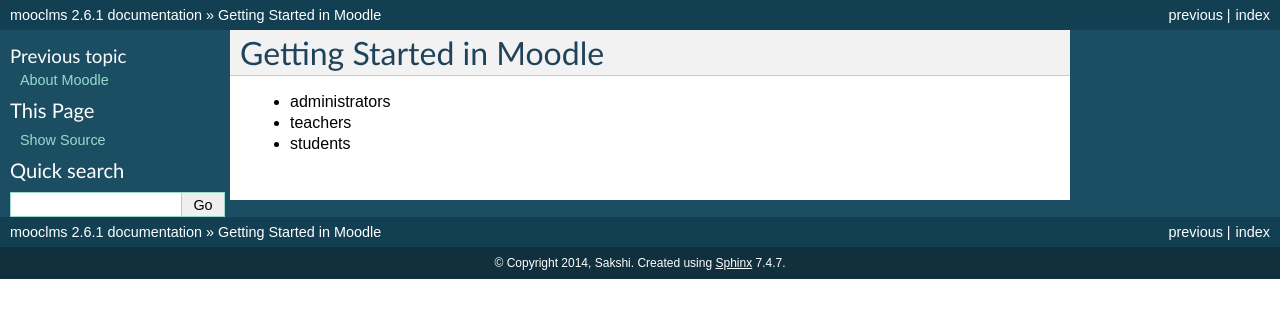
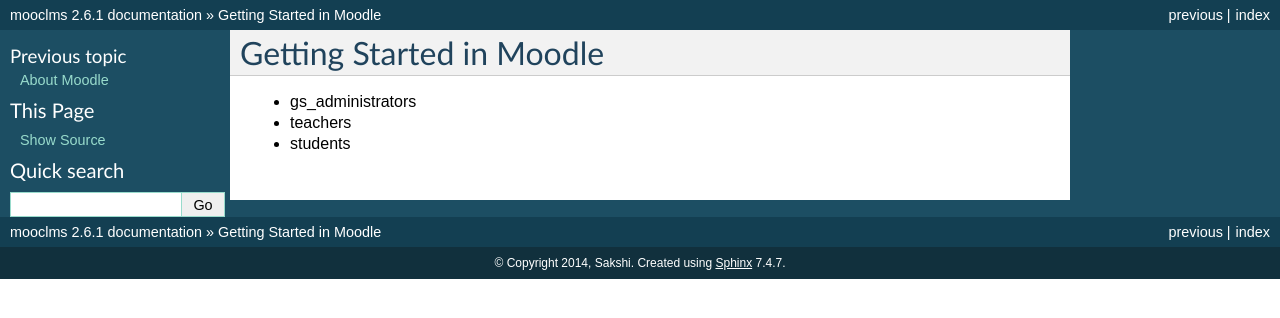
Before and after one commit to christiansteier/mooclms, a Sphinx documentation site: the page built from docs/source/getting_started.rst, in a window 1280 px wide. Shown: the top 318 px of the page. Built offline with Sphinx 7.4.7, drawn with Linux system fonts in a browser that asks for light colours; pages that are not in the unit, such as notebooks, are missing from menus.

```diff
--- a/docs/source/getting_started.rst
+++ b/docs/source/getting_started.rst
@@ -1,6 +1,6 @@
 Getting Started in Moodle
 ==========================
 
-* :ref:`administrators`
+* :ref:`gs_administrators`
 * :ref:`teachers`
 * :ref:`students`
```
